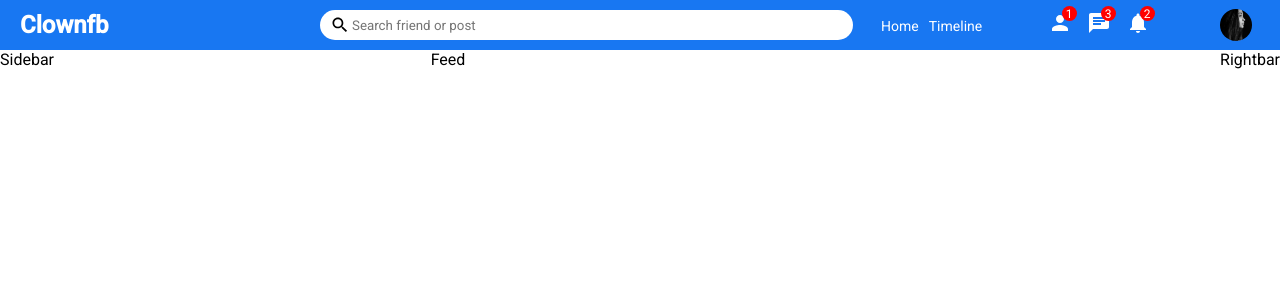
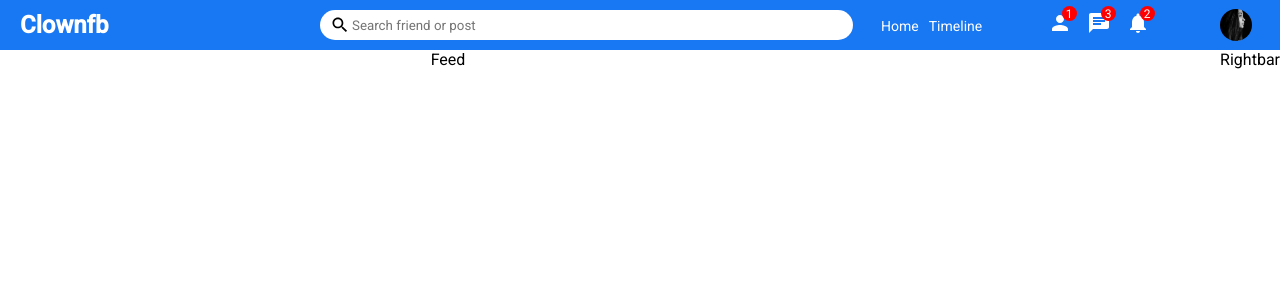
Before and after one commit to SaRvj/clownfb, a React (Create React App) app: page / in a window 1280 px wide. Shown: the top 300 px of the page. Built offline with nearby package versions, Linux system fonts and the light colour scheme.

Commit message:
continue sidebar

```diff
--- a/src/components/sidebar/Sidebar.jsx
+++ b/src/components/sidebar/Sidebar.jsx
@@ -5,7 +5,7 @@ import "./sidebar.css"
 export default function Sidebar() {
     return(
         <div className="sidebar">
-            Sidebar
+           <div className="sidebarWrapper"></div>
         </div>
     )
 }
```
